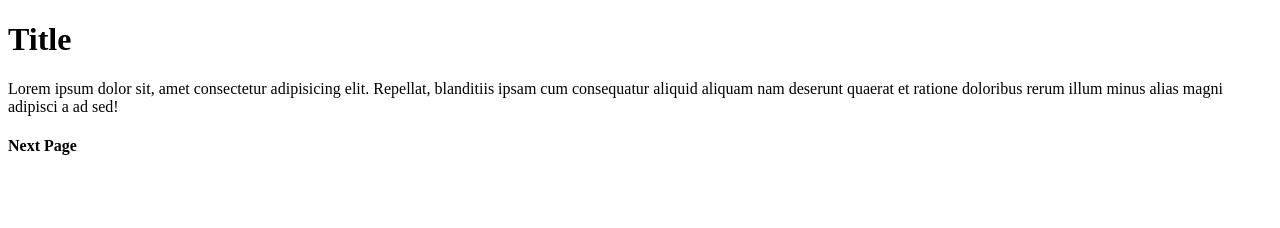
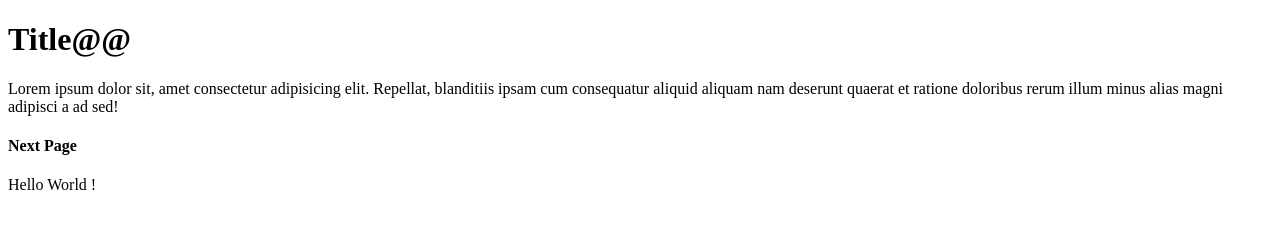
Before and after one commit to SANN-py/githubTurtorial, a plain HTML site: page index.html in a window 1280 px wide. Drawn offline with Linux system fonts and the light colour scheme.

Commit message:
Feature 3

```diff
--- a/index.html
+++ b/index.html
@@ -3,15 +3,17 @@
 <head>
     <meta charset="UTF-8">
     <meta name="viewport" content="width=device-width, initial-scale=1.0">
-    <title>Github turtorail</title>
+    <title>Github turtorail!!!</title>
 </head>
 <body>
-    <h1>Title</h1>
+    <h1>Title@@</h1>
     <p>Lorem ipsum dolor sit, amet consectetur
         adipisicing elit. Repellat, blanditiis
         ipsam cum consequatur aliquid aliquam nam
         deserunt quaerat et ratione doloribus rerum
         illum minus alias magni adipisci a ad sed!</p>
     <h4>Next Page</h4>
+    <p>Hello World !</p>
+    <script src="index.js"></script>
 </body>
 </html>
```
